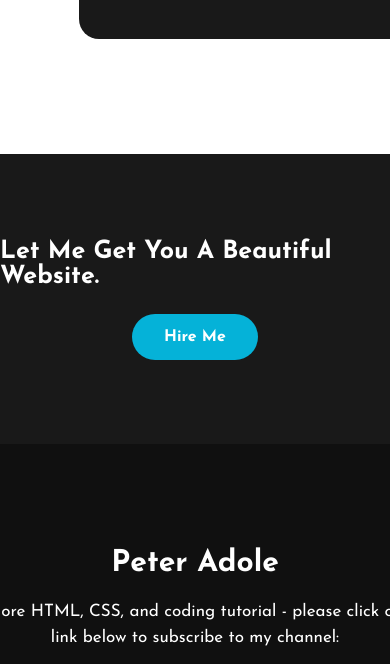
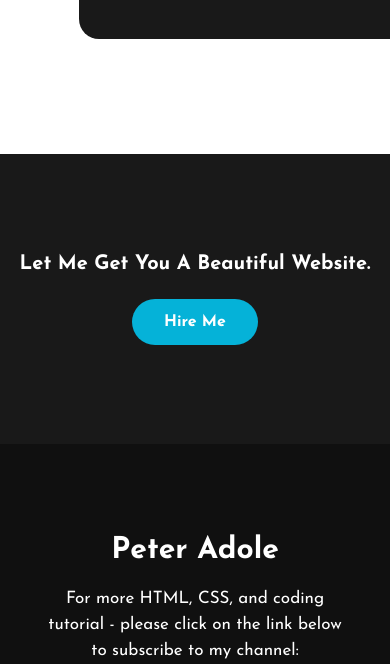
Before and after one commit to padole/portfolio, a plain HTML site: page index.html in a window 390 px wide. Shown: the part 3162-3826 px from the top of the page. Drawn offline with Linux system fonts and the light colour scheme.

Commit message:
third commit

```diff
--- a/style.css
+++ b/style.css
@@ -312,7 +312,7 @@ footer p:nth-child(2){
 
 }
 
-@media (max-width: 768px){
+@media (max-width: 576px){
 	nav ul li{
 		display: none;
 	}
@@ -372,7 +372,11 @@ footer p:nth-child(2){
 	}
 
 	.contact-me p{
-		font-size: 25px;
+		font-size: 20px;
+	}
+
+	footer p:nth-child(2){
+		width: 300px;
 	}
 
 }
```
